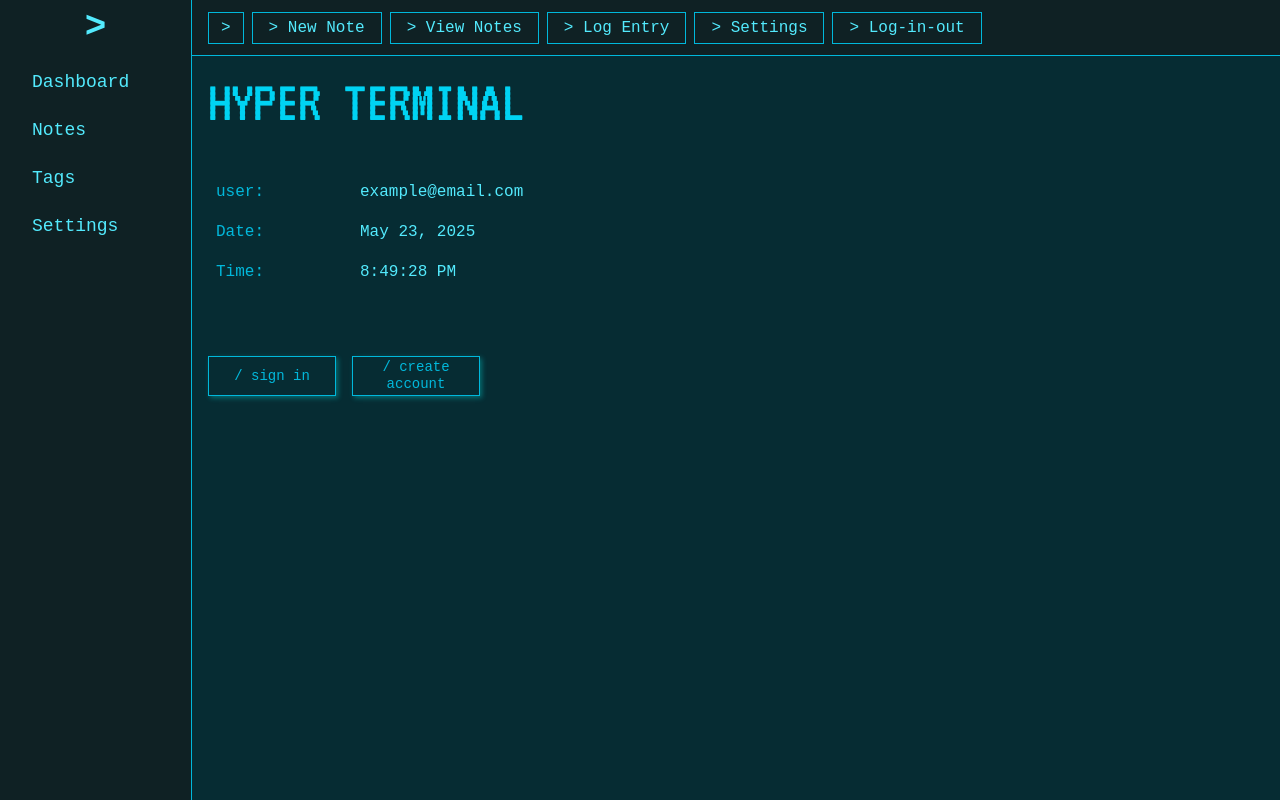
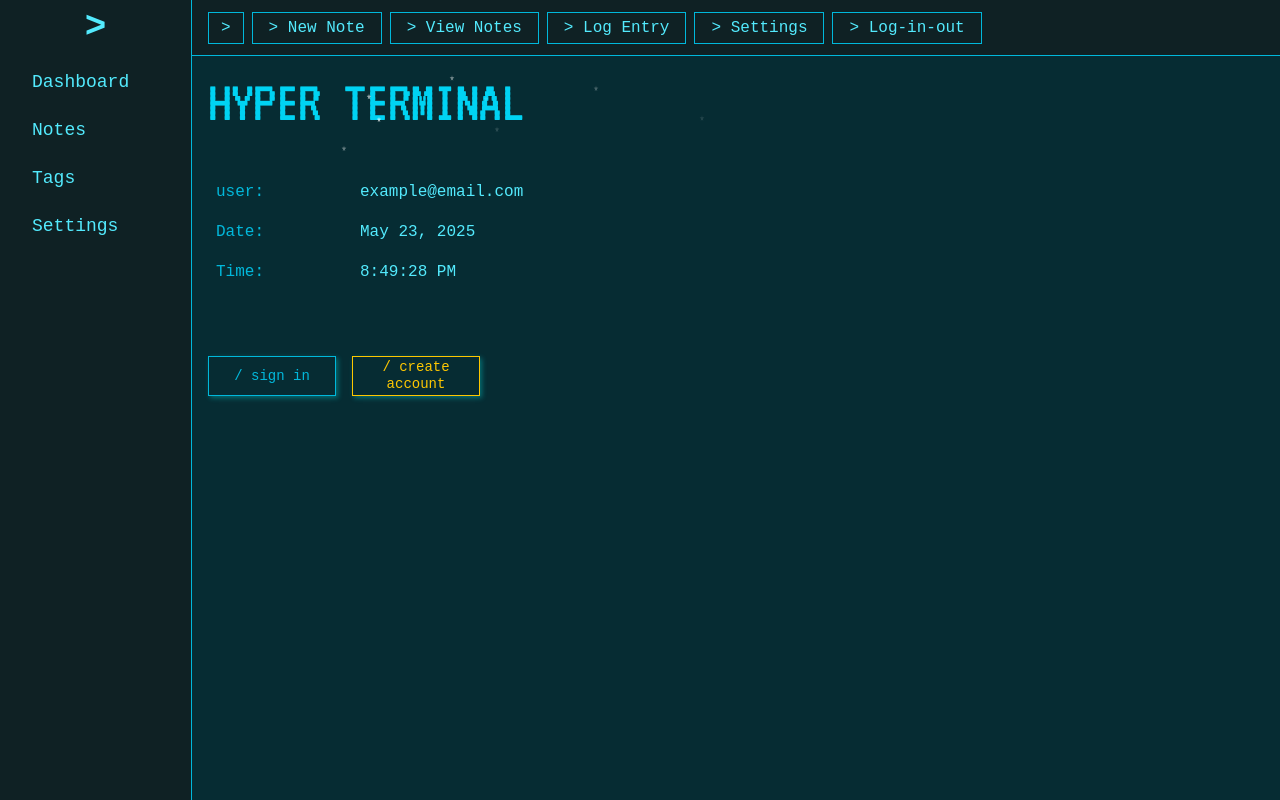
Before and after one commit to thachghub/terminal-notes-app-v2, a Next.js app: page /dashboard in a window 1280 px wide. Built offline with nearby package versions, Linux system fonts and the light colour scheme; a web font is replaced by a local one.

Commit message:
✨ Animated HYPER TERMINAL title: per-letter reveal and sparkle overlay; gold create account form styling

```diff
--- a/src/components/TerminalDisplay.tsx
+++ b/src/components/TerminalDisplay.tsx
@@ -34,7 +34,7 @@ export default function TerminalDisplay() {
           </button>
           <button
             onClick={handleSignUpClick}
-            className="inline-block border border-cyan-500 text-cyan-500 hover:bg-cyan-500/10 transition-colors px-3 py-1 text-sm w-32"
+            className="inline-block border border-yellow-400 text-yellow-400 hover:bg-yellow-400/10 transition-colors px-3 py-1 text-sm w-32"
           >
             / create account
           </button>
@@ -67,15 +67,16 @@ export default function TerminalDisplay() {
               initial={{ opacity: 0, y: 20 }}
               animate={{ opacity: 1, y: 0 }}
               exit={{ opacity: 0, y: -20 }}
-              className="panel mt-4"
+              className="panel mt-4 border-2 text-yellow-400"
+              style={{ borderColor: '#FFD700' }}
             >
               <div>/ create account</div>
-              <label htmlFor="signup-email">email:</label>
-              <input type="email" id="signup-email" className="border-b border-cyan-500 text-cyan-500 bg-transparent" />
-              <label htmlFor="signup-password">password:</label>
-              <input type="password" id="signup-password" className="border-b border-cyan-500 text-cyan-500 bg-transparent" />
+              <label htmlFor="signup-email" className="text-yellow-400" style={{ color: '#FFD700' }}>email:</label>
+              <input type="email" id="signup-email" className="border-b border-yellow-400 text-yellow-400 bg-transparent" />
+              <label htmlFor="signup-password" className="text-yellow-400" style={{ color: '#FFD700' }}>password:</label>
+              <input type="password" id="signup-password" className="border-b border-yellow-400 text-yellow-400 bg-transparent" />
               <button
-                className="border border-cyan-500 text-cyan-500 hover:bg-cyan-500/10 transition-colors mt-2"
+                className="border border-yellow-400 text-yellow-400 hover:bg-yellow-400/10 transition-colors mt-2"
                 onClick={() => setShowSignUp(false)}
               >
                 &gt; sign up
--- a/src/components/TerminalTitle.tsx
+++ b/src/components/TerminalTitle.tsx
@@ -1,7 +1,71 @@
-export default function TerminalTitle() {
+import { motion } from 'framer-motion';
+import { useEffect, useRef, useState } from 'react';
+
+function Sparkle({ width, height }: { width: number; height: number }) {
+  // Generate a random horizontal position and delay for each sparkle
+  const left = Math.random() * width;
+  const delay = Math.random() * 2;
+  const duration = 2.5 + Math.random();
   return (
-    <h1 className="text-cyan-400 text-6xl mb-4 font-[VT323] tracking-tight">
-      HYPER TERMINAL
-    </h1>
+    <motion.div
+      initial={{ y: -20, opacity: 1 }}
+      animate={{ y: height + 20, opacity: 0 }}
+      transition={{ delay, duration, repeat: Infinity, repeatType: 'loop' }}
+      style={{ position: 'absolute', left, top: 0, pointerEvents: 'none' }}
+    >
+      {/* SVG sparkle/star */}
+      <svg width="8" height="8" viewBox="0 0 24 24" fill="none" xmlns="http://www.w3.org/2000/svg">
+        <path d="M12 2 L13.09 8.26 L19 9.27 L14.5 13.14 L15.82 19.02 L12 16 L8.18 19.02 L9.5 13.14 L5 9.27 L10.91 8.26 Z" fill="#fff"/>
+      </svg>
+    </motion.div>
   );
 }
+
+export default function TerminalTitle() {
+  const title = 'HYPER TERMINAL';
+  const containerRef = useRef<HTMLHeadingElement>(null);
+  const [dimensions, setDimensions] = useState({ width: 0, height: 0 });
+
+  // Update dimensions on mount and resize
+  useEffect(() => {
+    function update() {
+      if (containerRef.current) {
+        const rect = containerRef.current.getBoundingClientRect();
+        setDimensions({ width: rect.width, height: rect.height });
+      }
+    }
+    update();
+    window.addEventListener('resize', update);
+    return () => window.removeEventListener('resize', update);
+  }, []);
+
+  return (
+    <div style={{ position: 'relative', display: 'inline-block', width: 'fit-content' }}>
+      {/* Sparkles overlay */}
+      <div style={{ position: 'absolute', left: 0, top: 0, width: dimensions.width, height: dimensions.height, pointerEvents: 'none', zIndex: 2 }}>
+        {/* Render 8 sparkles for a lively effect */}
+        {Array.from({ length: 8 }).map((_, i) => (
+          <Sparkle key={i} width={dimensions.width} height={dimensions.height} />
+        ))}
+      </div>
+      {/* Title letters */}
+      <h1
+        ref={containerRef}
+        className="text-cyan-400 text-6xl mb-4 font-[VT323] tracking-tight relative z-[1]"
+        style={{ position: 'relative' }}
+      >
+        {title.split('').map((char, idx) => (
+          <motion.span
+            key={idx}
+            initial={{ opacity: 0, y: 10 }}
+            animate={{ opacity: 1, y: 0 }}
+            transition={{ delay: idx * 0.07 }}
+            style={{ display: 'inline-block', whiteSpace: char === ' ' ? 'pre' : undefined }}
+          >
+            {char}
+          </motion.span>
+        ))}
+      </h1>
+    </div>
+  );
+}
```
